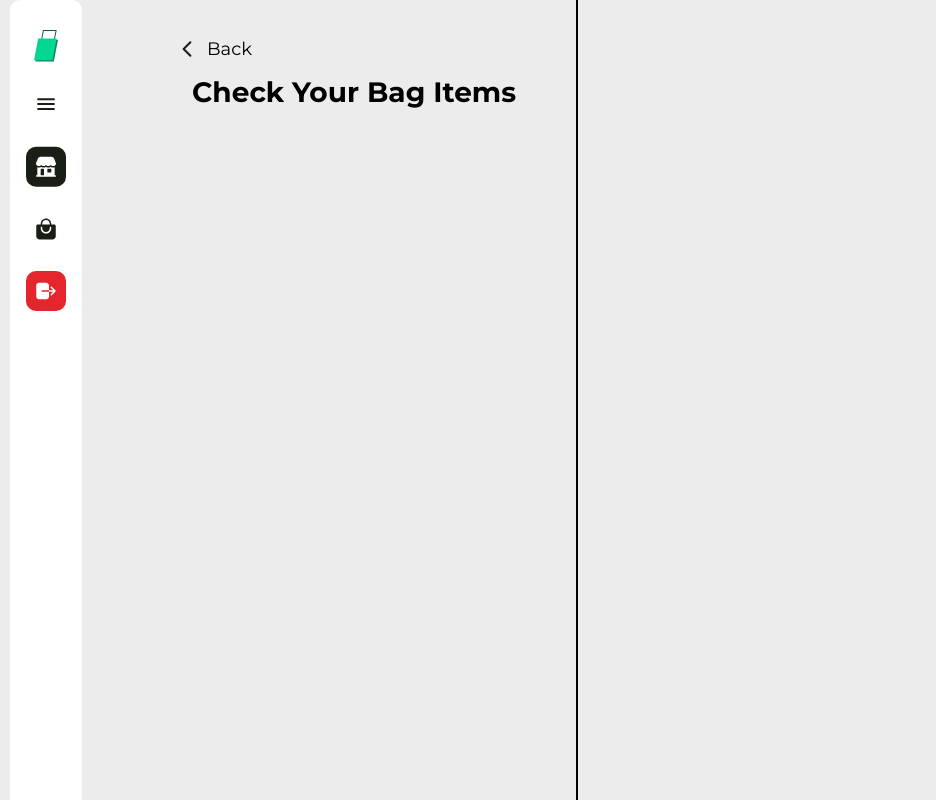
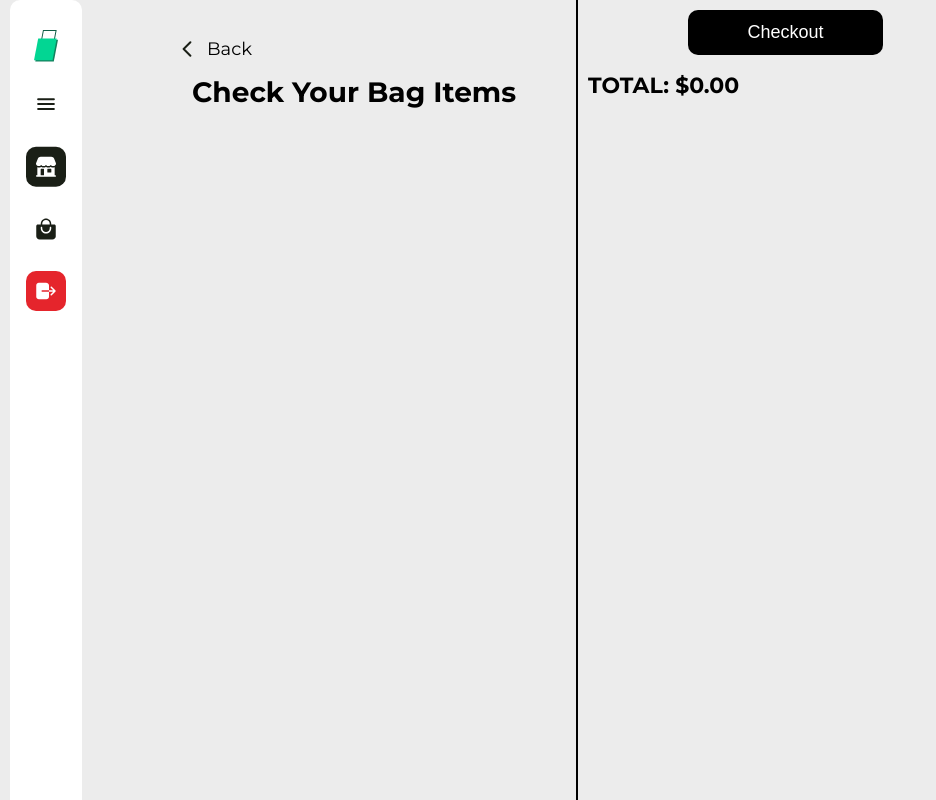
Before and after one commit to nucikk/store-app, a React (Create React App) app in the folder store-techno/: page /checkItem/1 in a window 1280 px wide. Shown: the top 800 px of the page, without its empty margins (0-936 px from the left). Built offline with nearby package versions, Linux system fonts and the light colour scheme.

Commit message:
Add product count path and sum total

```diff
--- a/store-techno/src/App.js
+++ b/store-techno/src/App.js
@@ -3,6 +3,7 @@ import Productview from "./Page/Productview";
 import Dashboard from "./Page/Dashboard";
 import CheckBag from "./Page/CheckBag";
 import { useEffect, useState } from "react";
+import Checkout from "./Page/Checkout";
 
 function App() {
   const [cart, setCart] = useState([]);
@@ -26,6 +27,7 @@ function App() {
         <Route path="/" element={<Dashboard />}></Route>
         <Route path="/product/:id" element={<Productview productName="Product name" productModel="Product model"/>} />
         <Route path="/checkItem/:id"  element={<CheckBag cart={cart} cartPhotos={cartPhotos} />} />
+        <Route path="/checkout"  element={<Checkout />} />
       </Routes>
     </>
   );
--- a/store-techno/src/Components/BackItem.jsx
+++ b/store-techno/src/Components/BackItem.jsx
@@ -1,12 +1,13 @@
 import React from 'react'
-import { Link } from 'react-router-dom'
+import { Link, useNavigate } from 'react-router-dom'
 import backIcon from "../Photo/Vector-back.svg"
 
 const BackItem = () => {
+ const navigate = useNavigate();
  return (
   <>
    <Link to="/">
-    <div className="product_view_back">
+    <div className="product_view_back" onClick={() => navigate(-1)}>
      <img src={backIcon} alt="Back" />
      <span>Back</span>
     </div>
--- a/store-techno/src/Page/CheckBag.jsx
+++ b/store-techno/src/Page/CheckBag.jsx
@@ -1,18 +1,18 @@
 import React, { useEffect, useState } from 'react';
-import { useLocation, useParams } from 'react-router-dom';
+import { Link, useLocation, useParams } from 'react-router-dom';
 import BackItem from '../Components/BackItem';
 import Navbar from '../Components/Navbar';
 import "../Style/CheckBag.css";
 import { productSectionOne, productSectionSecond } from "../Components/Product";
 
-const CheckBag = ({ cartPhotos, cart, onCartPhotosChange }) => {
+const CheckBag = ({cart }) => {
   const [cartItems, setCartItems] = useState(cart)
-  const [quantity, setQuantity] = useState(1);
 
   const location = useLocation();
   const queryParams = new URLSearchParams(location.search);
   const { id } = useParams();
   const [product, setProduct] = useState(findProductById(parseInt(id)));
+  const [total, setTotal] = useState(0);
 
 
   useEffect(() => {
@@ -33,7 +33,8 @@ const CheckBag = ({ cartPhotos, cart, onCartPhotosChange }) => {
     if (item.id === parseInt(id)) {
       return {
         ...item,
-        price: product ? product.price * quantity : item.price * quantity,
+        quantity: item.quantity || 1, // add a default quantity of 1 if it doesn't exist
+        price: product ? product.price : item.price,
         photo: product ? product.photo : item.photo // use item.photo if product is undefined
       };
     } else {
@@ -41,26 +42,38 @@ const CheckBag = ({ cartPhotos, cart, onCartPhotosChange }) => {
     }
   });
 
-  const handleAddButtonClick = () => {
-    setQuantity(quantity + 1);
+  const handleAddButtonClick = (index) => {
+    const newCart = [...cartItems];
+    newCart[index].quantity = newCart[index].quantity ? newCart[index].quantity + 1 : 2; // increase the quantity of the selected product
+    setCartItems(newCart);
+
+    const totalPrice = newCart.reduce((acc, item) => {
+      return acc + item.price * (item.quantity || 1);
+    }, 0);
+    setTotal(totalPrice.toFixed(2)); // update the total state
   };
 
-  const handleSubButtonClick = () => {
-    if (quantity > 1) {
-      setQuantity(quantity - 1);
+  const handleSubButtonClick = (index) => {
+    const newCart = [...cartItems];
+    if (newCart[index].quantity && newCart[index].quantity > 1) {
+      newCart[index].quantity -= 1;
+      setCartItems(newCart);
     }
   };
 
   const selectedProducts = updatedCartItems.filter(item => item.id !== parseInt(id));
+  useEffect(() => {
+    const totalPrice = cartItems.reduce((acc, item) => {
+      return acc + item.price * (item.quantity || 1);
+    }, 0);
+    setTotal(totalPrice.toFixed(2));
+  }, [cartItems]);
 
   return (
     <>
       <div className="cart_container">
         <Navbar />
-
         <div className="cart_contents">
-
-
             <BackItem />
 
           <h1 className="cart_title">Check Your Bag Items</h1>
@@ -77,15 +90,14 @@ const CheckBag = ({ cartPhotos, cart, onCartPhotosChange }) => {
                   <h3 className="cart_model">{item.productModel}</h3>
                   <p className="cart_description">{item.description}</p>
                   <div className="cart_rating_container">
-                    <img className="cart_rating_stars" src={item.rating} alt="stars" />
+                    <img className="cart_rating_stars" src={item.rating} alt="stars"/>
                     <span className="product_rating"> 4.5 / 5</span>
-
                   </div>
 
                   <div className="price_container">
-                  <p className="cart_price">$ {item.price * quantity}</p>
+                  <p className="cart_price">$ {Number(item.price * (item.quantity || 1)).toFixed(2)}</p>
                     <button className="btn_addition" onClick={() => handleAddButtonClick(index)}>+</button>
-                    <span className="quantity">{quantity}</span>
+                    <span className="quantity">{item.quantity || 1} </span>
                     <button className="btn_deduction" onClick={() => handleSubButtonClick(index)}>-</button>
                   </div>
                 </div>
@@ -96,12 +108,22 @@ const CheckBag = ({ cartPhotos, cart, onCartPhotosChange }) => {
         </div>
 
         <div className="cart_view">
+         <div className='checkout_box'>
+         <Link to="/checkout">
+           <button className='checkout_btn'>Checkout</button>
+         </Link>
+
+            <h3 className="total_item">TOTAL: ${total} </h3>
+        </div>
+
           {cart.map((item, index) => (
-            <div key={`${item.id}-${index}`} className="bag_product">
+            <div key={`${item.id}-${index}`}>
               <img className="product_img" src={item.photo} alt={item.productName} />
             </div>
           ))}
+
         </div>
+
       </div>
     </>
   );
--- /dev/null
+++ b/store-techno/src/Page/Checkout.jsx
@@ -0,0 +1,13 @@
+import React from 'react'
+import "../Style/Checkout.css"
+const Checkout = () => {
+  return (
+    <>
+    <div className="checkout_container">
+           CHEKOUT
+    </div>
+    </>
+  )
+}
+
+export default Checkout
--- a/store-techno/src/Page/Productview.jsx
+++ b/store-techno/src/Page/Productview.jsx
@@ -87,7 +87,6 @@ const Productview = ({ productName, productModel }) => {
                       <img src={AddIconShop} alt="" />
                     </div>
                   </Link>
-
                 </div>
               </div>
             </div>
--- a/store-techno/src/Style/CheckBag.css
+++ b/store-techno/src/Style/CheckBag.css
@@ -16,7 +16,6 @@
 .cart_view {
  width: 500px;
  height: 350px;
- padding: 20px 0 0px 15px;
  display: flex;
  flex-wrap: wrap;
  justify-content: space-around;
@@ -57,6 +56,11 @@
  width: 345px;
  border-radius: 20px;
  position: absolute;
+ display: flex;
+}
+
+.product_img {
+ margin: 5px;
 }
 
 .cart_name {
@@ -114,3 +118,27 @@
  background-color: #E5252C;
  border-radius: 20px;
 }
+
+.checkout_box {
+ width: 100%;
+ padding: 10px;
+ position: relative;
+ display: block;
+ margin-bottom: 20px;
+}
+
+.checkout_btn {
+ width: 195px;
+ height: 45px;
+ border-radius: 10px;
+ background-color: black;
+ color: white;
+ font-size: 18px;
+ border: none;
+ margin: 0 0 20px 100px;
+}
+
+.total_item {
+ font-size: 22px;
+ font-weight: bold;
+}
--- /dev/null
+++ b/store-techno/src/Style/Checkout.css
@@ -0,0 +1,5 @@
+.checkout_container {
+ max-width: 1920px;
+ min-height: 1080px;
+ background-color: darksalmon;
+}
```
Also changed, not shown: store-techno/src/Components/Product.jsx (+10 -10 lines), 1 other file (tests, documents, lock files or other folders).
